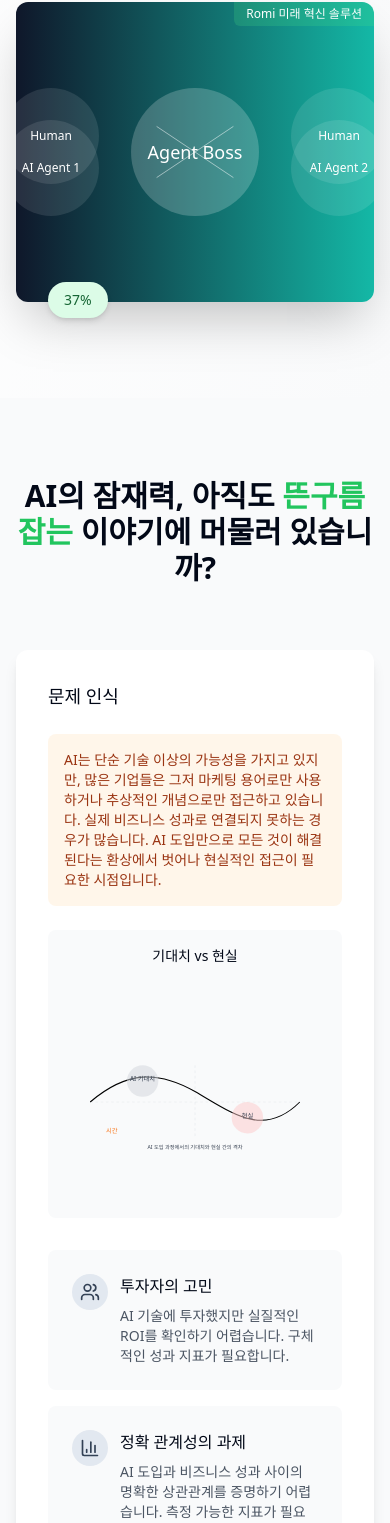
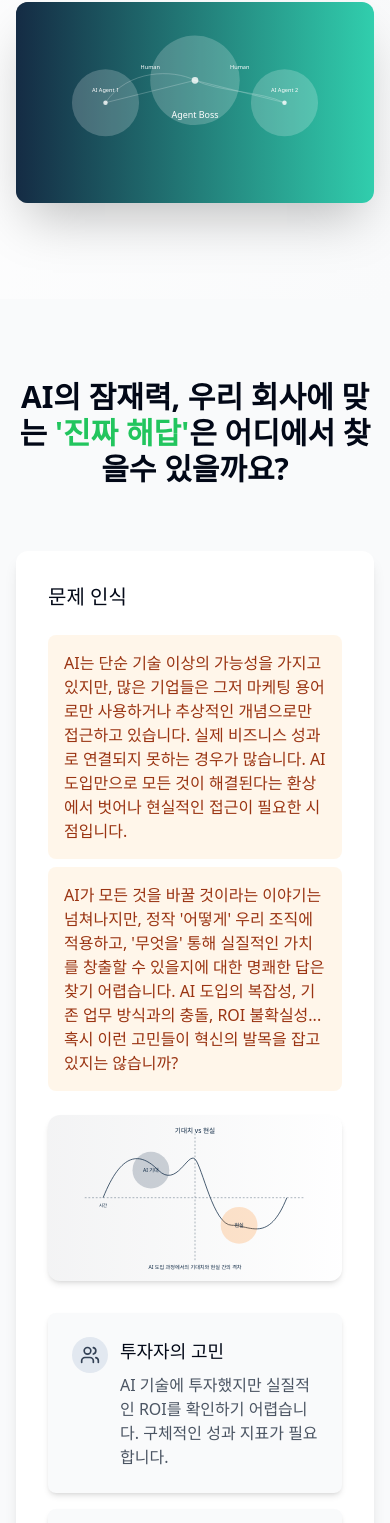
Before and after one commit to jsonyinc/AIon_v1, a Next.js app: page / in a window 390 px wide. Shown: the part 1052-2575 px from the top of the page. Built offline with nearby package versions, Linux system fonts and the light colour scheme.

Commit message:
Modify: Sections Adjustment

```diff
--- a/app/globals.css
+++ b/app/globals.css
@@ -1,29 +1,39 @@
+/* globals.css */
 @tailwind base;
 @tailwind components;
 @tailwind utilities;
 
 @layer base {
   :root {
-    --background: 0 0% 100%;
-    --foreground: 222.2 84% 4.9%;
-    --card: 0 0% 100%;
-    --card-foreground: 222.2 84% 4.9%;
+    --background: 0 0% 100%; /* 흰색 배경 */
+    --foreground: 222.2 84% 4.9%; /* 어두운 회색/검은색 텍스트 */
+
+    --card: 0 0% 100%; /* 카드 배경색 (흰색) */
+    --card-foreground: 222.2 84% 4.9%; /* 카드 내 텍스트 색상 */
+
     --popover: 0 0% 100%;
     --popover-foreground: 222.2 84% 4.9%;
-    --primary: 142.1 76.2% 36.3%;
-    --primary-foreground: 355.7 100% 97.5%;
-    --secondary: 142.1 76.2% 36.3%;
-    --secondary-foreground: 355.7 100% 97.5%;
+
+    --primary: 222.2 47.4% 11.2%; /* 파란색 계열 (첫번째 이미지 기준, 필요시 조정) */
+    --primary-foreground: 0 0% 98%; /* primary 색상 위의 텍스트 색 (밝은 색) */
+
+    --secondary: 210 40% 96.1%; /* 밝은 회색 계열 */
+    --secondary-foreground: 222.2 47.4% 11.2%; /* secondary 색상 위의 텍스트 색 (어두운 색) */
+
     --muted: 210 40% 96.1%;
-    --muted-foreground: 215.4 16.3% 46.9%;
+    --muted-foreground: 215.4 16.3% 46.9%; /* 약간 흐린 텍스트 색 */
+
     --accent: 210 40% 96.1%;
     --accent-foreground: 222.2 47.4% 11.2%;
+
     --destructive: 0 84.2% 60.2%;
-    --destructive-foreground: 210 40% 98%;
-    --border: 214.3 31.8% 91.4%;
+    --destructive-foreground: 0 0% 98%;
+
+    --border: 214.3 31.8% 91.4%; /* 연한 회색 테두리 */
     --input: 214.3 31.8% 91.4%;
-    --ring: 142.1 76.2% 36.3%;
-    --radius: 0.5rem;
+    --ring: 222.2 47.4% 11.2%; /* 포커스 시 링 색상 (primary와 유사하게) */
+
+    --radius: 0.5rem; /* 8px */
   }
 
   .dark {
@@ -33,8 +43,8 @@
     --card-foreground: 210 40% 98%;
     --popover: 222.2 84% 4.9%;
     --popover-foreground: 210 40% 98%;
-    --primary: 142.1 70.6% 45.3%;
-    --primary-foreground: 144.9 80.4% 10%;
+    --primary: 210 40% 98%;
+    --primary-foreground: 222.2 47.4% 11.2%;
     --secondary: 217.2 32.6% 17.5%;
     --secondary-foreground: 210 40% 98%;
     --muted: 217.2 32.6% 17.5%;
@@ -45,30 +55,44 @@
     --destructive-foreground: 210 40% 98%;
     --border: 217.2 32.6% 17.5%;
     --input: 217.2 32.6% 17.5%;
-    --ring: 142.4 71.8% 29.2%;
+    --ring: 217.2 32.6% 17.5%;
   }
 }
 
 @layer base {
   html {
-    /* Ensure scrollbar space is always reserved */
-    overflow-y: scroll !important;
-    padding-right: 0 !important; /* Prevent padding added by some libraries */
-    box-sizing: border-box; /* Include padding and border in element's total width and height */
+    overflow-y: scroll;  /* !important; 항상 스크롤바 공간 확보 */
+    scroll-behavior: smooth; /* 부드러운 스크롤 (JS에서 이미 처리하지만, CSS로도 가능) */
+    /* pointer-events: none; (만약 인라인 스타일로 계속 추가된다면, 원인 파악 후 제거하거나 유지 결정) */
+    /* overflow: auto; (인라인 스타일로 추가되는 이것이 문제라면, 여기서 visible로 덮어쓰거나 원인 제거) */
+    /* overflow-x: hidden; (필요하다면 수평 스크롤바 강제 숨김) */
   }
-  * {
-    @apply border-border;
+
+  *,
+  *::before,
+  *::after {
+    box-sizing: border-box;
+    border-color: var(--border); /* 기본 테두리 색상 */
   }
+
   body {
     @apply bg-background text-foreground;
+    font-family: system-ui, -apple-system, BlinkMacSystemFont, 'Segoe UI', Roboto, Oxygen, Ubuntu, Cantarell, 'Open Sans', 'Helvetica Neue', sans-serif; /* 기본 시스템 폰트 */
+    min-height: 100vh;
+    -webkit-font-smoothing: antialiased;
+    -moz-osx-font-smoothing: grayscale;
+    /* body에서 overflow-y: scroll 제거 또는 class="overflow-y-scroll" 제거 */
+    /* overflow-x: hidden; (여기 또는 html 중 한 곳에만) */
   }
 }
 
-/* 애니메이션 효과 */
+/* ---------------------------------------------- */
+/* 애니메이션 정의 (Keyframes)                     */
+/* ---------------------------------------------- */
 @keyframes fadeIn {
   from {
     opacity: 0;
-    transform: translateY(10px);
+    transform: translateY(20px);
   }
   to {
     opacity: 1;
@@ -76,8 +100,26 @@
   }
 }
 
-.animate-fadeIn {
-  animation: fadeIn 0.5s ease-out forwards;
+@keyframes slideInLeft {
+  from {
+    opacity: 0;
+    transform: translateX(-40px);
+  }
+  to {
+    opacity: 1;
+    transform: translateX(0);
+  }
+}
+
+@keyframes slideInRight {
+  from {
+    opacity: 0;
+    transform: translateX(40px);
+  }
+  to {
+    opacity: 1;
+    transform: translateX(0);
+  }
 }
 
 @keyframes pulse {
@@ -90,20 +132,150 @@
   }
 }
 
-.animate-pulse {
-  animation: pulse 2s cubic-bezier(0.4, 0, 0.6, 1) infinite;
+/* ---------------------------------------------- */
+/* 컴포넌트 스타일 (카드, 버튼 등)                 */
+/* ---------------------------------------------- */
+@layer components {
+  /* 기본 카드 스타일 (예: 섹션 전체를 감싸는 카드) */
+  .card-base {
+    @apply bg-card text-card-foreground rounded-lg shadow-xl p-6 md:p-8;
+    border-width: 0px;
+    /* border-color: var(--border); */ /* Tailwind의 border-border가 이미 적용되므로 중복될 수 있음. 필요시 var(--border) 명시 */
+  }
+
+  /* "AI 시대, 새로운 업무 패러다임" 섹션의 개별 카드 */
+  .concept-card {
+    @apply bg-card text-card-foreground rounded-lg shadow-lg p-6 text-center flex flex-col items-center;
+    border-width: 0px;
+    min-height: 280px; /* 카드 높이 통일 (내용에 따라 조절) */
+  }
+  .concept-card h3 {
+    @apply mt-2 mb-2; /* 아이콘과 제목, 내용 간 간격 조정 */
+  }
+  .concept-card p {
+    @apply flex-grow; /* 내용이 적을 때도 푸터가 아래에 붙도록 */
+  }
+
+  /* "지역별 AI 도입 트렌드" 섹션의 개별 카드 */
+  .region-card {
+    @apply bg-card text-card-foreground rounded-lg shadow-lg p-6;
+    border-width: 0px;
+  }
+
+  /* 차트를 감싸는 컨테이너 (필요하다면) */
+  .chart-wrapper {
+    @apply bg-card text-card-foreground rounded-lg shadow-lg p-4;
+    border-width: 0px;
+  }
+
+  /* Shadcn UI 버튼 스타일 기본값 활용, 필요시 커스텀 */
+  /* 예: .btn-primary { @apply bg-primary text-primary-foreground hover:bg-primary/90 ... } */
+
+  /* 페이지 타이틀 */
+  .page-title {
+    @apply text-4xl font-bold mb-2 text-center text-gray-800;
+  }
+  .page-subtitle {
+    @apply text-xl text-center text-gray-600 mb-12;
+  }
+
+  .section-title {
+    @apply text-3xl md:text-4xl font-bold mb-10 text-gray-900 text-center;
+  }
 }
 
-/* 배경 패턴 */
-.bg-pattern {
-  background-image: url("/pattern.png");
-  background-repeat: repeat;
-  background-size: 100px;
-  opacity: 0.05;
-}
+/* ---------------------------------------------- */
+/* 유틸리티 스타일 (애니메이션 적용 등)             */
+/* ---------------------------------------------- */
+@layer utilities {
+  /* 스크롤 애니메이션을 위한 초기 상태 */
+  .animate-on-scroll {
+    opacity: 0; /* 기본적으로 숨김 */
+    will-change: opacity, transform; /* 애니메이션 성능 최적화 */
+    transition: opacity 0.6s ease-out, transform 0.6s ease-out; /* 부드러운 전환 기본값 */
+  }
 
-@layer utilities {
+  /* JS에 의해 is-visible 클래스가 추가되면 애니메이션 실행 */
+  .animate-on-scroll.is-visible.animate-fade-in {
+    animation: fadeIn 0.7s ease-out forwards;
+  }
+
+  .animate-on-scroll.is-visible.animate-slide-in-left {
+    animation: slideInLeft 0.7s ease-out forwards;
+  }
+
+  .animate-on-scroll.is-visible.animate-slide-in-right {
+    animation: slideInRight 0.7s ease-out forwards;
+  }
+
+  /* 기본 animate-fadeIn (is-visible 없이 바로 적용하고 싶을 때) */
+  .animate-fadeIn {
+    animation: fadeIn 0.5s ease-out forwards;
+  }
+
+  .animate-pulse {
+    animation: pulse 2s cubic-bezier(0.4, 0, 0.6, 1) infinite;
+  }
+
   .text-balance {
     text-wrap: balance;
   }
+
+  .text-shadow-sm {
+    text-shadow: 0 1px 2px rgba(0, 0, 0, 0.1);
+  }
+  .text-shadow-md {
+    text-shadow: 0 2px 4px rgba(0, 0, 0, 0.1);
+  }
+  .text-shadow-highlight {
+    text-shadow: 0 0 5px rgba(var(--primary-rgb), 0.5), 0 1px 2px rgba(0,0,0,0.2); /* --primary-rgb 변수가 필요 */
+  }
+
+  /* 인쇄 시 보이지 않도록 (PDF 생성 시 활용) */
+  .no-print {
+    display: none !important;
+  }
+
+  /* Radix UI (Shadcn UI) 드롭다운/모달 등 스크롤 잠금 시 padding-right 강제 제거 */
+  body[data-radix-scroll-locked=''], /* Radix UI는 빈 문자열 값으로 속성을 추가할 수 있음 */
+  body[data-radix-scroll-locked='true'] { /* 또는 true 값으로 추가될 경우 대비 */
+    padding-right: 0 !important;
+  }
+
+  /*
+    참고: Radix UI가 사용하는 data 속성 이름이 다를 수 있습니다.
+    개발자 도구에서 body 요소를 확인하여 드롭다운이 열렸을 때
+    실제로 어떤 data-* 속성이 추가되는지 (예: data-scroll-locked, data-radix-dialog-scroll- όμως 등)
+    확인하고 위 선택자를 그에 맞게 조정해야 할 수 있습니다.
+    가장 일반적인 data-radix-scroll-locked='' 를 기준으로 작성했습니다.
+  */
+
 }
+
+
+
+/* 배경 패턴 (기존 정의 유지) */
+.bg-pattern {
+  background-image: url("/pattern.png"); /* public 폴더에 pattern.png 파일 필요 */
+  background-repeat: repeat;
+  background-size: 100px; /* 패턴 크기 조절 */
+  opacity: 0.03; /* 패턴 투명도 조절 */
+  position: fixed; /* 화면 전체에 고정 */
+  top: 0;
+  left: 0;
+  width: 100%;
+  height: 100%;
+  z-index: -1; /* 다른 콘텐츠 뒤로 보내기 */
+  pointer-events: none; /* 패턴 위로 마우스 이벤트 통과 */
+}
+
+/* 특정 텍스트 색상 강조 (예시) */
+.text-highlight-blue {
+  color: #2563eb; /* Tailwind blue-600 */
+}
+.text-highlight-indigo {
+  color: #4f46e5; /* Tailwind indigo-600 */
+}
+.text-highlight-emerald {
+  color: #059669; /* Tailwind emerald-600 */
+}
--- a/components/header.tsx
+++ b/components/header.tsx
@@ -83,14 +83,14 @@ export default function Header() {
             </Link>
 
             {/* 블로그 드롭다운 메뉴 */}
-            <DropdownMenu>
+            <DropdownMenu modal={false}>
               <DropdownMenuTrigger asChild>
                 <button className="text-xl font-bold px-3 py-2 text-gray-600 hover:text-gray-900 rounded-md hover:bg-gray-50 transition-colors flex items-center">
                   블로그
                   <ChevronDown className="ml-1 h-4 w-4" />
                 </button>
               </DropdownMenuTrigger>
-              <DropdownMenuContent align="center" className="w-48">
+              <DropdownMenuContent align="end" sideOffset={5} className="w-48">
                 <DropdownMenuItem asChild>
                   <Link href="/blog" className="cursor-pointer text-lg font-semibold">
                     전체 글
--- a/components/landing/HeroSection.tsx
+++ b/components/landing/HeroSection.tsx
@@ -42,7 +42,7 @@ export default function HeroSection() {
             팀의 역량을 극대화하고, <span className="text-green-500 font-bold">비즈니스 전략부터 MVP, PoC, Core AI Model 개발의 전 과정</span>
             에 걸쳐 획기적인 성과를 제공합니다.
           </div>
-          <div className="flex flex-col sm:flex-row justify-center gap-4">
+          <div className="flex flex-col sm:flex-row justify-center gap-4 font-bold">
             <Button asChild className="bg-orange-500 hover:bg-orange-600 text-white rounded-full px-8 py-6">
               <Link href="#contact" className="flex items-center">
                 <span>RomiⒻ 솔루션, 지금 바로 경험하세요!</span>
@@ -57,57 +57,53 @@ export default function HeroSection() {
           </div>
         </motion.div>
 
+        {/* Hero image */}
         <motion.div
-          initial={{ opacity: 0, scale: 0.95 }}
-          animate={{ opacity: 1, scale: 1 }}
-          transition={{ duration: 0.7, delay: 0.2 }}
-          className="relative mx-auto max-w-4xl"
+          className="max-w-5xl mx-auto relative"
+          initial={{ opacity: 0, y: 20 }}
+          animate={{ opacity: 1, y: 0 }}
+          transition={{ duration: 0.5, delay: 0.4 }}
         >
-          <div className="relative bg-gradient-to-r from-slate-900 to-teal-500 rounded-xl overflow-hidden shadow-2xl">
-            <div className="absolute top-0 right-0 bg-green-400/20 text-white text-xs px-3 py-1 rounded-bl-md">
-              Romi 미래 혁신 솔루션
-            </div>
-            <div className="p-8 md:p-12 flex justify-center items-center min-h-[300px]">
-              <div className="relative w-full max-w-md">
-                <div className="flex items-center justify-center">
-                  <div className="relative">
-                    {/* Agent Boss 중앙 원 */}
-                    <div className="w-32 h-32 rounded-full bg-white/20 flex items-center justify-center text-white z-20 relative">
-                      <div className="text-center">
-                        <div className="text-lg font-medium">Agent Boss</div>
-                      </div>
-                    </div>
-
-                    {/* 연결된 에이전트들 */}
-                    <div className="absolute -left-32 top-0 w-24 h-24 rounded-full bg-white/10 flex items-center justify-center text-white text-xs">
-                      <span>Human</span>
-                    </div>
-                    <div className="absolute -right-32 top-0 w-24 h-24 rounded-full bg-white/10 flex items-center justify-center text-white text-xs">
-                      <span>Human</span>
-                    </div>
-                    <div className="absolute -left-32 bottom-0 w-24 h-24 rounded-full bg-white/10 flex items-center justify-center text-white text-xs">
-                      <span>AI Agent 1</span>
-                    </div>
-                    <div className="absolute -right-32 bottom-0 w-24 h-24 rounded-full bg-white/10 flex items-center justify-center text-white text-xs">
-                      <span>AI Agent 2</span>
-                    </div>
-
-                    {/* 연결선 */}
-                    <svg className="absolute inset-0 w-full h-full" style={{ zIndex: 10 }}>
-                      <line x1="50%" y1="50%" x2="20%" y2="30%" stroke="rgba(255,255,255,0.5)" strokeWidth="1" />
-                      <line x1="50%" y1="50%" x2="80%" y2="30%" stroke="rgba(255,255,255,0.5)" strokeWidth="1" />
-                      <line x1="50%" y1="50%" x2="20%" y2="70%" stroke="rgba(255,255,255,0.5)" strokeWidth="1" />
-                      <line x1="50%" y1="50%" x2="80%" y2="70%" stroke="rgba(255,255,255,0.5)" strokeWidth="1" />
-                    </svg>
-                  </div>
-                </div>
-              </div>
+          <div className="aspect-[16/9] rounded-xl overflow-hidden shadow-2xl">
+            <div className="w-full h-full bg-gradient-to-r from-primary/80 to-secondary/80 flex items-center justify-center">
+              <svg className="w-full h-full" viewBox="0 0 1600 900" xmlns="http://www.w3.org/2000/svg">
+                <defs>
+                  <linearGradient id="grad" x1="0%" y1="0%" x2="100%" y2="0%">
+                    <stop offset="0%" stopColor="#0A2540" stopOpacity="0.8" />
+                    <stop offset="100%" stopColor="#00C49A" stopOpacity="0.8" />
+                  </linearGradient>
+                </defs>
+                <rect width="100%" height="100%" fill="url(#grad)" />
+                <g fill="white" opacity="0.2">
+                  <circle cx="400" cy="450" r="150" />
+                  <circle cx="800" cy="350" r="200" />
+                  <circle cx="1200" cy="450" r="150" />
+                </g>
+                <g fill="none" stroke="white" strokeWidth="2" opacity="0.5">
+                  <path d="M400,450 L800,350 L1200,450" />
+                  <path d="M400,450 C500,300 700,300 800,350 C900,400 1100,400 1200,450" />
+                </g>
+                <g fill="white" opacity="0.8">
+                  <circle cx="400" cy="450" r="10" />
+                  <circle cx="800" cy="350" r="15" />
+                  <circle cx="1200" cy="450" r="10" />
+                </g>
+                <text x="800" y="520" fontSize="40" fill="white" textAnchor="middle">Agent Boss</text>
+                <text x="400" y="400" fontSize="25" fill="white" textAnchor="middle">AI Agent 1</text>
+                <text x="1200" y="400" fontSize="25" fill="white" textAnchor="middle">AI Agent 2</text>
+                <text x="600" y="300" fontSize="25" fill="white" textAnchor="middle">Human</text>
+                <text x="1000" y="300" fontSize="25" fill="white" textAnchor="middle">Human</text>
+              </svg>
             </div>
           </div>
-          <div className="absolute -bottom-4 left-8 bg-green-100 text-green-800 px-4 py-2 rounded-full text-sm font-medium shadow-md">
-            37%
+
+          {/* Floating badge */}
+          <div className="absolute -right-4 -top-4 bg-white rounded-full px-4 py-2 shadow-lg border border-secondary/20 hidden md:flex items-center gap-2">
+            <span className="text-green-600 font-bold text-sm">RomiⒻ</span>
+            <span className="text-xs !text-primary/60">미래 혁신 솔루션</span>
           </div>
         </motion.div>
+
       </div>
     </section>
   );
--- a/components/landing/ProblemSection.tsx
+++ b/components/landing/ProblemSection.tsx
@@ -18,82 +18,84 @@ export default function ProblemSection() {
           className="text-center mb-16"
         >
           <h2 className="text-3xl font-bold mb-6">
-            AI의 잠재력, 아직도 <span className="text-green-500">뜬구름 잡는</span> 이야기에 머물러 있습니까?
+            AI의 잠재력, 우리 회사에 맞는 <span className="text-green-500">'진짜 해답'</span>은 어디에서 찾을수 있을까요?
           </h2>
         </motion.div>
 
         <div className="max-w-4xl mx-auto bg-white rounded-xl shadow-lg overflow-hidden">
           <div className="p-8">
-            <h3 className="text-lg font-medium mb-6">문제 인식</h3>
-            <div className="bg-orange-100/50 p-4 rounded-lg text-sm text-orange-800 mb-6">
+            <h3 className="text-xl font-medium mb-6">문제 인식</h3>
+            <div className="bg-orange-100/50 p-4 rounded-lg text-base text-orange-800 mb-2">
               AI는 단순 기술 이상의 가능성을 가지고 있지만, 많은 기업들은 그저 마케팅 용어로만 사용하거나 추상적인
               개념으로만 접근하고 있습니다. 실제 비즈니스 성과로 연결되지 못하는 경우가 많습니다. AI 도입만으로 모든
               것이 해결된다는 환상에서 벗어나 현실적인 접근이 필요한 시점입니다.
             </div>
-            <div className="relative h-72 w-full mb-8">
-              <div className="bg-gray-50 p-4 rounded-lg h-full">
-                <div className="text-center mb-2 text-sm font-medium">기대치 vs 현실</div>
-                <div className="relative h-64 w-full">
-                  <svg viewBox="0 0 500 200" className="w-full h-full">
+            <div className="bg-orange-100/50 p-4 rounded-lg text-base text-orange-800 mb-6">
+              AI가 모든 것을 바꿀 것이라는 이야기는 넘쳐나지만, 정작 '어떻게' 우리 조직에 적용하고, '무엇을' 통해 실질적인
+              가치를 창출할 수 있을지에 대한 명쾌한 답은 찾기 어렵습니다. AI 도입의 복잡성, 기존 업무 방식과의 충돌, ROI
+              불확실성... 혹시 이런 고민들이 혁신의 발목을 잡고 있지는 않습니까?
+            </div>
+
+            <div className="aspect-[16/9] rounded-xl overflow-hidden mb-8 shadow-md">
+              <div className="w-full h-full bg-gradient-to-r from-primary/5 to-secondary/5 flex items-center justify-center">
+                <svg viewBox="0 0 800 450" className="w-full h-full" xmlns="http://www.w3.org/2000/svg">
+                  <rect width="100%" height="100%" fill="transparent" />
+
                   {/* 기준선 */}
-                    <line x1="50" y1="100" x2="450" y2="100" stroke="#e5e7eb" strokeWidth="1" strokeDasharray="5,5" />
-
-                    {/* 세로 구분선 */}
-                    <line x1="250" y1="30" x2="250" y2="170" stroke="#e5e7eb" strokeWidth="1" strokeDasharray="5,5" />
+                  <line x1="100" y1="225" x2="700" y2="225" stroke="#0A2540" strokeWidth="1.5" strokeDasharray="5,5" opacity="0.6" />
+                  {/* 세로선 */}
+                  <line x1="400" y1="50" x2="400" y2="400" stroke="#0A2540" strokeWidth="1.5" strokeDasharray="5,5" opacity="0.6" />
 
                   {/* 곡선 */}
                   <path
-                      d="M50,100 C120,40 180,40 250,80 C320,120 380,170 450,100"
+                    d="M150,225 C200,100 250,100 300,150 C350,200 380,100 400,120 C420,140 450,300 500,300 C550,300 600,350 650,225"
                     fill="none"
-                      stroke="#000"
+                    stroke="#0A2540"
                     strokeWidth="2"
                   />
 
-                    {/* 영역 표시 */}
-                    <circle cx="150" cy="60" r="30" fill="#d1d5db" fillOpacity="0.5" />
-                    <circle cx="350" cy="130" r="30" fill="#fecaca" fillOpacity="0.5" />
+                  {/* 기대치 영역 */}
+                  <circle cx="280" cy="150" r="50" fill="#0A2540" opacity="0.2" />
+                  <text x="280" y="155" fontSize="14" textAnchor="middle" fill="#0A2540">AI 기대</text>
 
-                    {/* 텍스트 */}
-                    <text x="80" y="160" fill="#f97316" fontSize="12">
-                      시간
-                    </text>
-                    <text x="150" y="60" fill="#374151" fontSize="12" textAnchor="middle">
-                      AI 기대치
-                    </text>
-                    <text x="350" y="130" fill="#374151" fontSize="12" textAnchor="middle">
-                      현실
-                    </text>
-                    <text x="250" y="190" fill="#374151" fontSize="10" textAnchor="middle">
+                  {/* 현실 영역 */}
+                  <circle cx="520" cy="300" r="50" fill="#FF7A00" opacity="0.2" />
+                  <text x="520" y="305" fontSize="14" textAnchor="middle" fill="#0A2540">현실</text>
+
+                  {/* 제목 */}
+                  <text x="400" y="50" fontSize="18" textAnchor="middle" fill="#0A2540">기대치 vs 현실</text>
+                  {/* 축 텍스트 */}
+                  <text x="150" y="250" fontSize="12" textAnchor="middle" fill="#0A2540">시간</text>
+                  <text x="400" y="420" fontSize="14" textAnchor="middle" fill="#0A2540">
                     AI 도입 과정에서의 기대치와 현실 간의 격차
                   </text>
                 </svg>
               </div>
             </div>
-            </div>
 
             <div className="grid grid-cols-1 md:grid-cols-3 gap-4">
-              <motion.div whileHover={{ scale: 1.03 }} className="bg-gray-50 p-6 rounded-lg">
+              <motion.div whileHover={{ scale: 1.03 }} className="bg-gray-50 p-6 rounded-lg shadow-md">
                 <div className="flex items-start">
                   <div className="bg-slate-200 p-2 rounded-full mr-3">
                     <Users className="h-5 w-5 text-slate-700" />
                   </div>
                   <div>
-                    <h4 className="font-medium mb-2">투자자의 고민</h4>
-                    <p className="text-sm text-gray-600">
+                    <h4 className="text-lg font-medium mb-2">투자자의 고민</h4>
+                    <p className="text-base text-gray-600">
                       AI 기술에 투자했지만 실질적인 ROI를 확인하기 어렵습니다. 구체적인 성과 지표가 필요합니다.
                     </p>
                   </div>
                 </div>
               </motion.div>
 
-              <motion.div whileHover={{ scale: 1.03 }} className="bg-gray-50 p-6 rounded-lg">
+              <motion.div whileHover={{ scale: 1.03 }} className="bg-gray-50 p-6 rounded-lg shadow-md">
                 <div className="flex items-start">
                   <div className="bg-slate-200 p-2 rounded-full mr-3">
                     <BarChart3 className="h-5 w-5 text-slate-700" />
                   </div>
                   <div>
-                    <h4 className="font-medium mb-2">정확 관계성의 과제</h4>
-                    <p className="text-sm text-gray-600">
+                    <h4 className="text-lg font-medium mb-2">정확 관계성의 과제</h4>
+                    <p className="text-base text-gray-600">
                       AI 도입과 비즈니스 성과 사이의 명확한 상관관계를 증명하기 어렵습니다. 측정 가능한 지표가
                       필요합니다.
                     </p>
@@ -101,14 +103,14 @@ export default function ProblemSection() {
                 </div>
               </motion.div>
 
-              <motion.div whileHover={{ scale: 1.03 }} className="bg-gray-50 p-6 rounded-lg">
+              <motion.div whileHover={{ scale: 1.03 }} className="bg-gray-50 p-6 rounded-lg shadow-md">
                 <div className="flex items-start">
                   <div className="bg-slate-200 p-2 rounded-full mr-3">
                     <Zap className="h-5 w-5 text-slate-700" />
                   </div>
                   <div>
-                    <h4 className="font-medium mb-2">기업의 도전</h4>
-                    <p className="text-sm text-gray-600">
+                    <h4 className="text-lg font-medium mb-2">기업의 도전</h4>
+                    <p className="text-base text-gray-600">
                       AI 기술 도입 후 실제 비즈니스 프로세스에 통합하는 과정에서 많은 어려움을 겪고 있습니다.
                     </p>
                   </div>
```
Also changed, not shown: app/insights/global-ai-trends-report/page.tsx (+63 -58 lines). Lines whose indentation alone changed are shown as unchanged.
